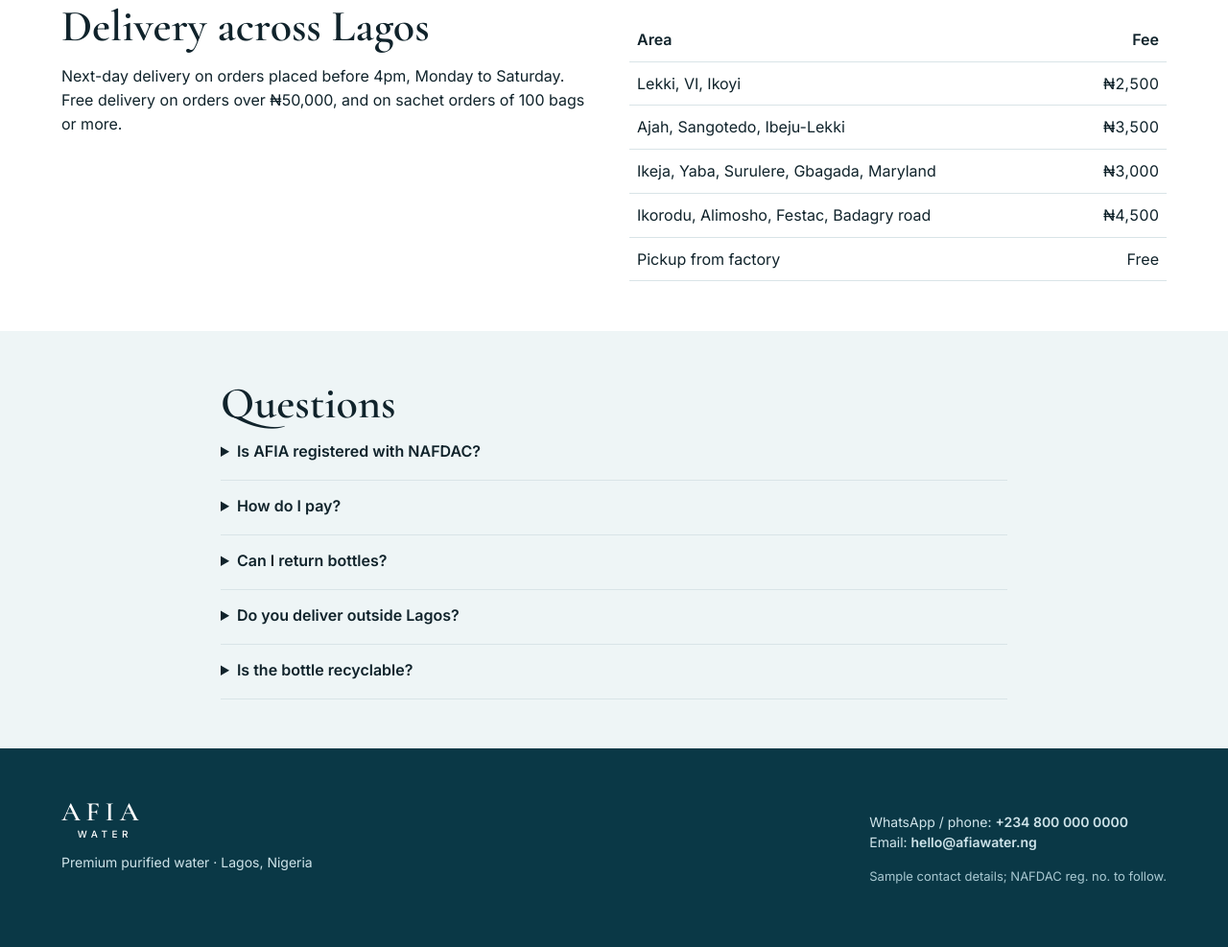
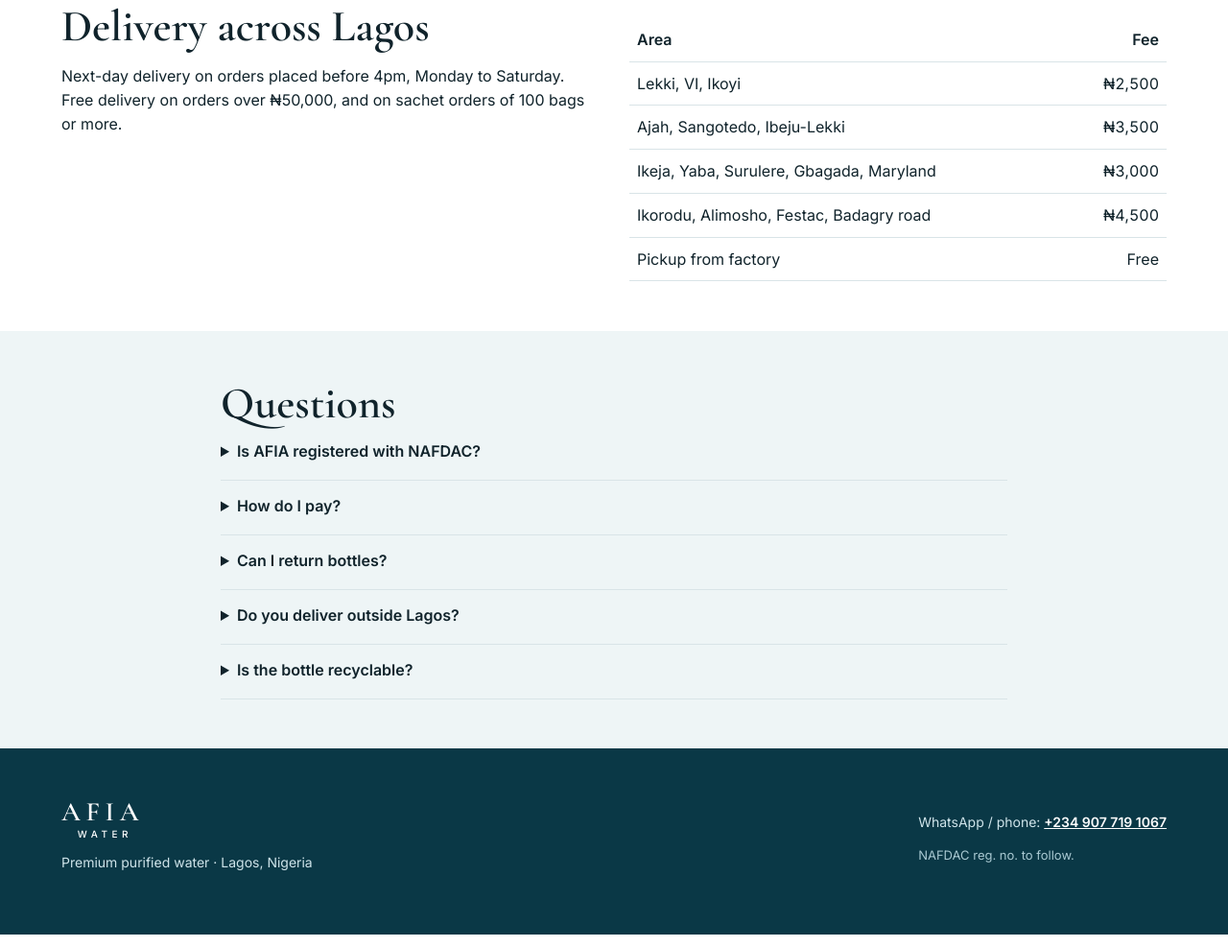
Before and after one commit to abdullahmuhy-pixel/AFIA-WATER, a plain HTML site: page index.html in a window 1280 px wide. Shown: the part 4551-5538 px from the top of the page at 96% size. Drawn offline with nearby package versions, Linux system fonts and the light colour scheme.

Commit message:
Use real WhatsApp number; drop placeholder email
Co-Authored-By: Claude Opus 5.5 <noreply@anthropic.com>
Claude-Session: https://claude.ai/code/session_01QJ2pRm1q7ssJF7QCRJVo5S

```diff
--- a/index.html
+++ b/index.html
@@ -209,7 +209,7 @@ pre{white-space:pre-wrap;background:var(--panel);padding:12px;border-radius:12px
 <footer class="band">
 <div class="wrap" style="display:flex;flex-wrap:wrap;gap:24px;justify-content:space-between">
 <div><div class="logo">AFIA<small>WATER</small></div><p>Premium purified water · Lagos, Nigeria</p></div>
-<div><p>WhatsApp / phone: <strong>+234 800 000 0000</strong><br>Email: <strong>hello@afiawater.ng</strong></p><p class="note" style="color:#a9c9d2">Sample contact details; NAFDAC reg. no. to follow.</p></div>
+<div><p>WhatsApp / phone: <a href="https://wa.me/2349077191067"><strong>+234 907 719 1067</strong></a></p><p class="note" style="color:#a9c9d2">NAFDAC reg. no. to follow.</p></div>
 </div>
 </footer>
 
@@ -227,7 +227,7 @@ pre{white-space:pre-wrap;background:var(--panel);padding:12px;border-radius:12px
 const C=window.AFIA_CONFIG||{};
 const API=C.sheetsUrl||'';
 async function api(b){const r=await fetch(API,{method:'POST',headers:{'Content-Type':'text/plain;charset=utf-8'},body:JSON.stringify(b)});const j=await r.json();if(!j.ok)throw new Error(j.error||'Failed');return j}
-const WA='2348000000000';
+const WA='2349077191067';
 const naira=n=>'₦'+Math.round(n).toLocaleString('en-NG');
 const esc=s=>String(s).replace(/[&<>"']/g,c=>({'&':'&amp;','<':'&lt;','>':'&gt;','"':'&quot;',"'":'&#39;'}[c]));
 let uid=0;
@@ -278,7 +278,7 @@ function render(){
   document.getElementById('count').textContent=cart.reduce((s,c)=>s+c.q,0);
   const v=document.getElementById('cartView'),t=totals();
   if(step==='done'&&lastOrder){v.innerHTML=`<div class="ok">${lastOrder.saved?`We have received order ${esc(lastOrder.id)}. We will confirm it and send payment details on WhatsApp; you can also message us now.`:`Order ${esc(lastOrder.id)} is ready to send. It is not placed until you send it to us on WhatsApp and we confirm.`}</div><pre id="sum">${esc(lastOrder.text)}</pre>
-<a class="btn pri" href="https://wa.me/${WA}?text=${encodeURIComponent(lastOrder.text)}">Send order on WhatsApp</a><button class="btn ghost" id="copy" type="button">Copy order</button><p class="muted">Or message +234 800 000 0000 with the order above. We reply with payment details.</p><button class="btn ghost" id="again" type="button">Back to shop</button>`;
+<a class="btn pri" href="https://wa.me/${WA}?text=${encodeURIComponent(lastOrder.text)}">Send order on WhatsApp</a><button class="btn ghost" id="copy" type="button">Copy order</button><p class="muted">Or message +234 907 719 1067 with the order above. We reply with payment details.</p><button class="btn ghost" id="again" type="button">Back to shop</button>`;
     document.getElementById('copy').onclick=async e=>{try{await navigator.clipboard.writeText(lastOrder.text);e.target.textContent='Copied'}catch(_){e.target.textContent='Select the text above to copy'}};
     document.getElementById('again').onclick=()=>{step='cart';lastOrder=null;render();closeD()};return}
   if(!cart.length){v.innerHTML='<p class="muted">Your cart is empty. Column 50cl, Adire 33cl and OMI Daily sachet water are available now.</p><a class="btn pri" href="#shop" id="toShop">Browse bottles</a>';document.getElementById('toShop').onclick=closeD;return}
```
